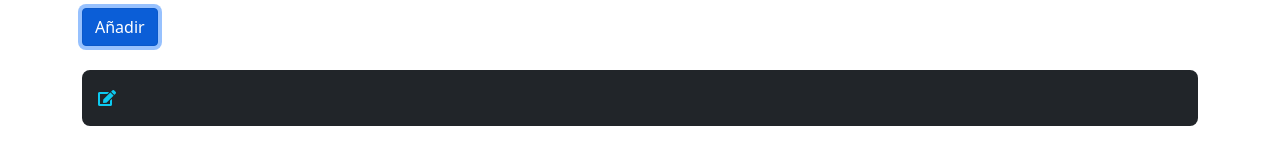
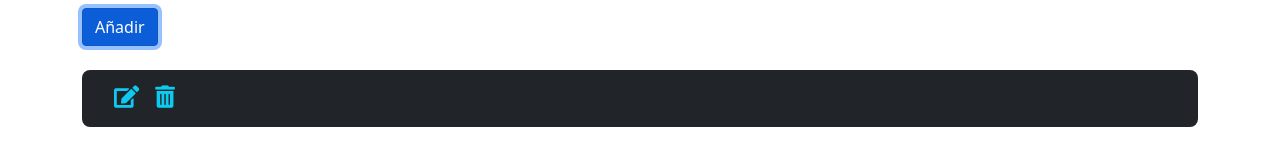
Before and after one commit to juliocsantaman/ideas, a plain HTML site: page index.html in a window 1280 px wide. Both pictures are taken after a click on the button "Añadir". Shown: the part 182-348 px from the top of the page. Drawn offline with nearby package versions, Linux system fonts and the light colour scheme.

Commit message:
I added icons, edit and delete.

```diff
--- a/css/index.css
+++ b/css/index.css
@@ -1,3 +1,14 @@
 p {
     border-radius: 0.5rem;
+    display: block;
 }
+
+p span i {
+    cursor: pointer;
+    margin-left: 1rem;
+    font-size: 1.4rem;
+}
+
+p span i:hover {
+    opacity: 0.7;
+}
--- a/js/index.js
+++ b/js/index.js
@@ -6,15 +6,24 @@ btnAdd.addEventListener("click",  addIdea);
 
 function addIdea() {
     const p = document.createElement("p");
-    const i = document.createElement("i");
+    const iEdit = document.createElement("i");
+    const iDelete = document.createElement("i");
+    const spanIcons = document.createElement("span");
 
     p.innerHTML = textarea.value;
 
-    i.classList.add("fas", "fa-edit");
+    iEdit.classList.add("fas", "fa-edit");
+    iDelete.classList.add("fas", "fa-trash-alt");
+    spanIcons.appendChild(iEdit);
+    spanIcons.appendChild(iDelete);
 
     // <i class="fas fa-edit"></i>
+    // <i class="fas fa-trash-alt"></i>
 
-    p.appendChild(i);
+    // p.appendChild(iEdit);
+    // p.appendChild(iDelete);
+
+    p.appendChild(spanIcons);
 
     p.classList.add("text-info", "bg-dark", "p-3");
 
```
